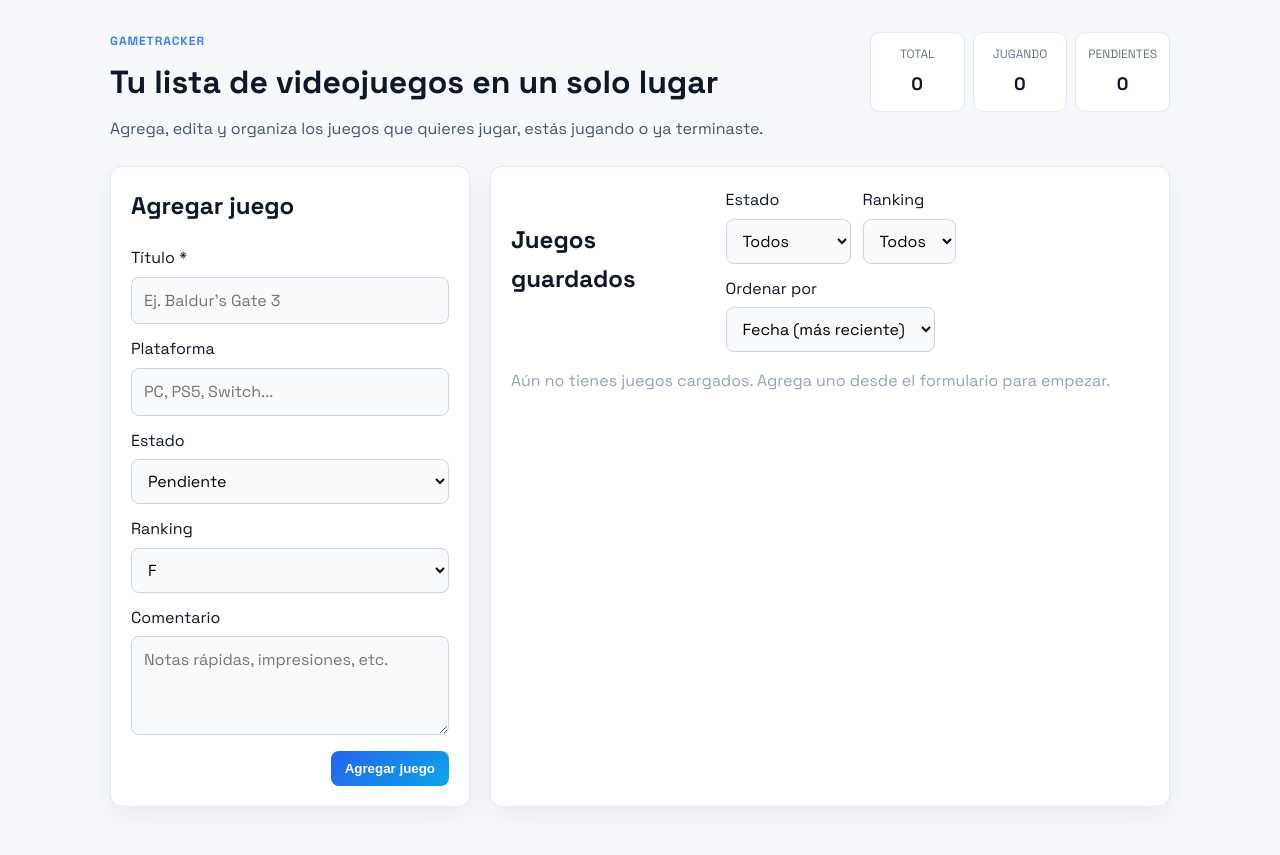
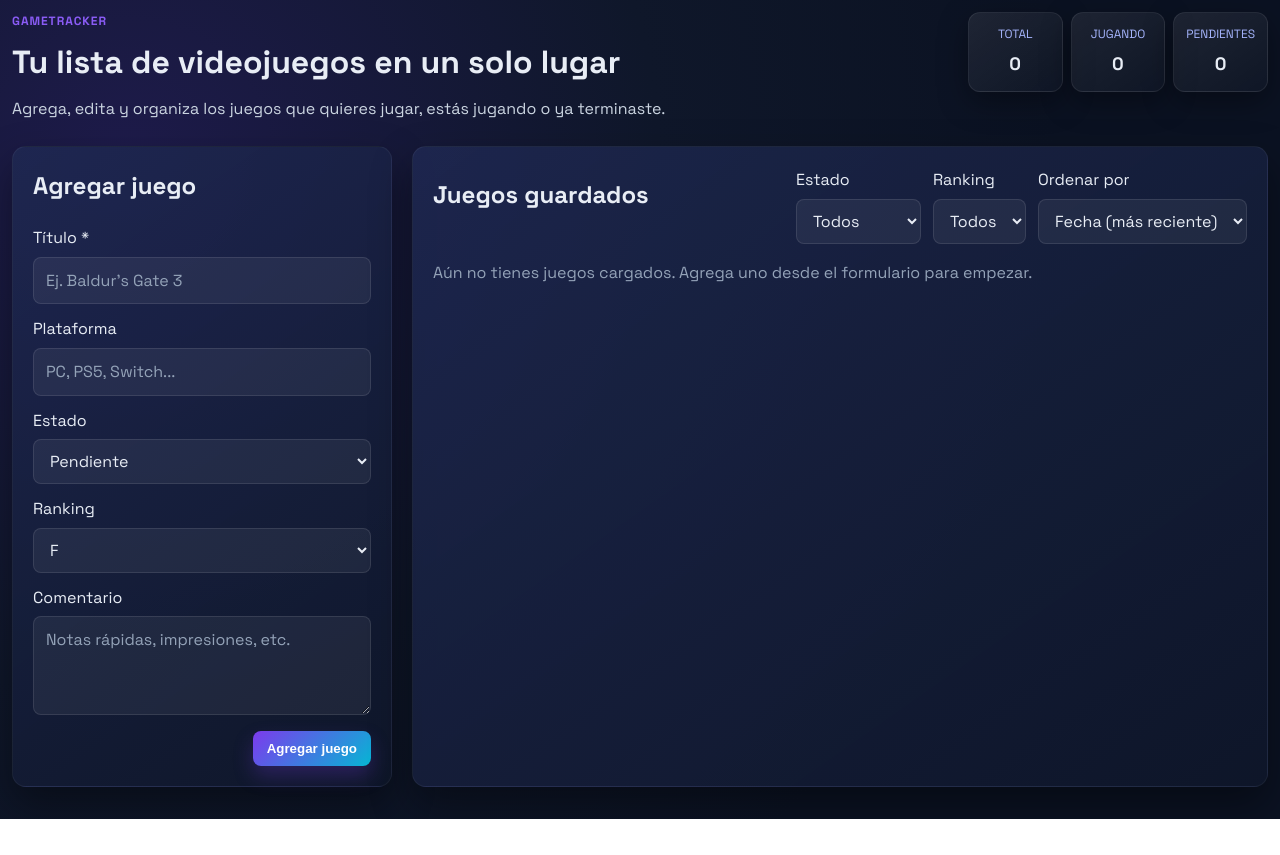
Before and after one commit to federicoroldos/Games-Progress-Tracker, a React (Vite) app: page / in a window 1280 px wide. After the commit the page ends 819 px from the top, so only its background shows below. Built offline with nearby package versions, Linux system fonts and the light colour scheme.

Commit message:
Fix margenes y add dark mode

```diff
--- a/src/styles/global.css
+++ b/src/styles/global.css
@@ -2,8 +2,8 @@
 
 :root {
   font-family: 'Space Grotesk', 'Segoe UI', system-ui, -apple-system, BlinkMacSystemFont, sans-serif;
-  color: #0f172a;
-  background-color: #f6f8fb;
+  color: #e8edf5;
+  background: radial-gradient(circle at 10% 20%, #1e1b4b 0, #0f172a 40%, #0b1222 70%);
   line-height: 1.6;
 }
 
@@ -17,9 +17,10 @@ body {
 }
 
 .app {
-  max-width: 1100px;
+  max-width: 1800px;
+  width: min(1800px, 100%);
   margin: 0 auto;
-  padding: 32px 20px 48px;
+  padding: 12px 12px 32px;
 }
 
 .app__header {
@@ -35,7 +36,7 @@ body {
   text-transform: uppercase;
   letter-spacing: 0.08em;
   font-size: 12px;
-  color: #3b82f6;
+  color: #8b5cf6;
   font-weight: 700;
 }
 
@@ -46,7 +47,7 @@ body {
 
 .app__subtitle {
   margin: 0;
-  color: #475569;
+  color: #cbd5e1;
 }
 
 .app__stats {
@@ -56,18 +57,19 @@ body {
 }
 
 .stat {
-  background: white;
-  border: 1px solid #e2e8f0;
-  border-radius: 10px;
+  background: linear-gradient(145deg, rgba(255, 255, 255, 0.08), rgba(255, 255, 255, 0.02));
+  border: 1px solid rgba(255, 255, 255, 0.08);
+  border-radius: 12px;
   padding: 12px;
   display: flex;
   flex-direction: column;
   gap: 6px;
   text-align: center;
+  box-shadow: 0 10px 30px rgba(0, 0, 0, 0.35);
 }
 
 .stat__label {
-  color: #64748b;
+  color: #a5b4fc;
   font-size: 12px;
   text-transform: uppercase;
 }
@@ -79,16 +81,16 @@ body {
 
 .layout {
   display: grid;
-  grid-template-columns: 360px 1fr;
+  grid-template-columns: 380px 1fr;
   gap: 20px;
 }
 
 .panel {
-  background: white;
-  border: 1px solid #e2e8f0;
-  border-radius: 12px;
+  background: linear-gradient(145deg, rgba(31, 41, 83, 0.8), rgba(15, 23, 42, 0.85));
+  border: 1px solid rgba(255, 255, 255, 0.05);
+  border-radius: 14px;
   padding: 20px;
-  box-shadow: 0 10px 30px rgba(15, 23, 42, 0.06);
+  box-shadow: 0 18px 40px rgba(0, 0, 0, 0.4);
 }
 
 .panel h2 {
@@ -119,7 +121,7 @@ body {
   display: flex;
   flex-direction: column;
   gap: 6px;
-  color: #0f172a;
+  color: #e8edf5;
 }
 
 .field input,
@@ -127,16 +129,22 @@ body {
 .field textarea {
   padding: 10px 12px;
   border-radius: 8px;
-  border: 1px solid #cbd5e1;
+  border: 1px solid rgba(255, 255, 255, 0.1);
   font: inherit;
-  background: #f8fafc;
+  background: rgba(255, 255, 255, 0.06);
+  color: #e8edf5;
+}
+
+.field input::placeholder,
+.field textarea::placeholder {
+  color: #94a3b8;
 }
 
 .field input:focus,
 .field select:focus,
 .field textarea:focus {
-  outline: 2px solid #3b82f6;
-  border-color: #3b82f6;
+  outline: 2px solid #7c3aed;
+  border-color: #7c3aed;
 }
 
 .form__actions {
@@ -151,28 +159,30 @@ body {
   border-radius: 8px;
   border: none;
   cursor: pointer;
-  background: linear-gradient(135deg, #2563eb, #0ea5e9);
+  background: linear-gradient(135deg, #7c3aed, #06b6d4);
   color: white;
   font-weight: 600;
   transition: transform 120ms ease, box-shadow 120ms ease;
+  box-shadow: 0 10px 20px rgba(124, 58, 237, 0.25);
 }
 
 .button:hover {
   transform: translateY(-1px);
-  box-shadow: 0 8px 20px rgba(37, 99, 235, 0.18);
+  box-shadow: 0 12px 24px rgba(6, 182, 212, 0.35);
 }
 
 .button--ghost {
-  background: #e2e8f0;
-  color: #0f172a;
+  background: rgba(255, 255, 255, 0.12);
+  color: #e8edf5;
 }
 
 .button--danger {
-  background: #ef4444;
+  background: linear-gradient(135deg, #ef4444, #f97316);
+  box-shadow: 0 10px 18px rgba(239, 68, 68, 0.3);
 }
 
 .table {
-  border: 1px solid #e2e8f0;
+  border: 1px solid rgba(255, 255, 255, 0.05);
   border-radius: 10px;
   overflow: hidden;
 }
@@ -187,17 +197,25 @@ body {
 }
 
 .table__header {
-  background: #f1f5f9;
+  background: rgba(255, 255, 255, 0.06);
   font-weight: 700;
-  color: #0f172a;
+  color: #e8edf5;
+}
+
+.table__row {
+  background: rgba(255, 255, 255, 0.02);
+}
+
+.table__row:nth-child(even) {
+  background: rgba(255, 255, 255, 0.04);
 }
 
 .table__row:not(:last-child) {
-  border-bottom: 1px solid #e2e8f0;
+  border-bottom: 1px solid rgba(255, 255, 255, 0.05);
 }
 
 .table__comment {
-  color: #475569;
+  color: #cbd5e1;
   overflow: hidden;
   text-overflow: ellipsis;
   white-space: nowrap;
@@ -218,23 +236,23 @@ body {
 }
 
 .badge--pendiente {
-  background: #fef9c3;
-  color: #92400e;
+  background: rgba(251, 191, 36, 0.2);
+  color: #facc15;
 }
 
 .badge--jugando {
-  background: #dbeafe;
-  color: #1d4ed8;
+  background: rgba(59, 130, 246, 0.2);
+  color: #93c5fd;
 }
 
 .badge--pasado {
-  background: #dcfce7;
-  color: #166534;
+  background: rgba(52, 211, 153, 0.2);
+  color: #a7f3d0;
 }
 
 .badge--ranking {
-  background: #ede9fe;
-  color: #5b21b6;
+  background: rgba(139, 92, 246, 0.2);
+  color: #c4b5fd;
 }
 
 .muted {
@@ -247,7 +265,7 @@ body {
 
 .form__error {
   margin: 0;
-  color: #b91c1c;
+  color: #fca5a5;
   font-weight: 600;
 }
 
```
